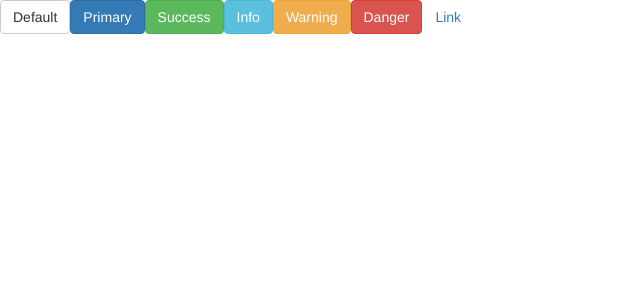
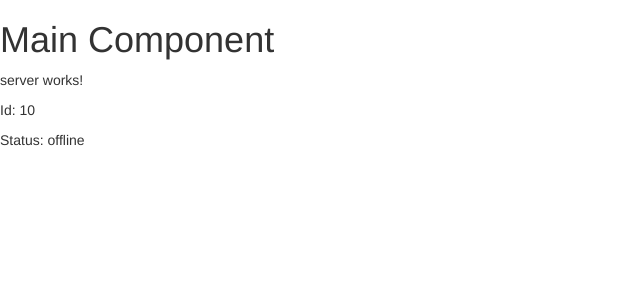
Before and after one commit to ShairaChristine/my-first-angular, an Angular app: page / in a window 1280 px wide. Shown: the top 300 px of the page, without its empty margins (0-640 px from the left). Built offline with nearby package versions, Linux system fonts and the light colour scheme.

Commit message:
string interpolation

```diff
--- a/src/app/app.component.html
+++ b/src/app/app.component.html
@@ -1,20 +1,3 @@
-<!-- Standard button -->
-<button type="button" class="btn btn-default">Default</button>
+<h1>Main Component</h1>
 
-<!-- Provides extra visual weight and identifies the primary action in a set of buttons -->
-<button type="button" class="btn btn-primary">Primary</button>
-
-<!-- Indicates a successful or positive action -->
-<button type="button" class="btn btn-success">Success</button>
-
-<!-- Contextual button for informational alert messages -->
-<button type="button" class="btn btn-info">Info</button>
-
-<!-- Indicates caution should be taken with this action -->
-<button type="button" class="btn btn-warning">Warning</button>
-
-<!-- Indicates a dangerous or potentially negative action -->
-<button type="button" class="btn btn-danger">Danger</button>
-
-<!-- Deemphasize a button by making it look like a link while maintaining button behavior -->
-<button type="button" class="btn btn-link">Link</button>
+<app-server></app-server>
--- a/src/app/app.module.ts
+++ b/src/app/app.module.ts
@@ -2,10 +2,12 @@ import { BrowserModule } from '@angular/platform-browser';
 import { NgModule } from '@angular/core';
 
 import { AppComponent } from './app.component';
+import { ServerComponent } from './server/server.component';
 
 @NgModule({
   declarations: [
-    AppComponent
+    AppComponent,
+    ServerComponent
   ],
   imports: [
     BrowserModule
--- a/src/app/server/server.component.html
+++ b/src/app/server/server.component.html
@@ -1 +1,3 @@
-<h1>Server Component</h1>
+<p>server works!</p>
+<p>Id: {{serverId}}</p>
+<p>Status: {{serverStatus}}</p>
--- a/src/app/server/server.component.ts
+++ b/src/app/server/server.component.ts
@@ -1,9 +1,18 @@
-import { Component } from '@angular/core';
+import { Component, OnInit } from '@angular/core';
 
 @Component({
-    selector: 'app-server',
-    templateUrl: './server.component.html'
+  selector: 'app-server',
+  templateUrl: './server.component.html',
+  styleUrls: ['./server.component.css']
 })
-export class ServerComponent{
+export class ServerComponent implements OnInit {
+
+  constructor() { }
+
+  ngOnInit(): void {
+  }
+
+  serverId: number = 10;
+  serverStatus: string = 'offline';
 
 }
```
Also changed, not shown: src/app/dist/app.module.js (added), src/app/server/dist/server.component.js, src/app/server/server.component.css (added), 1 other file (tests, documents, lock files or other folders).
